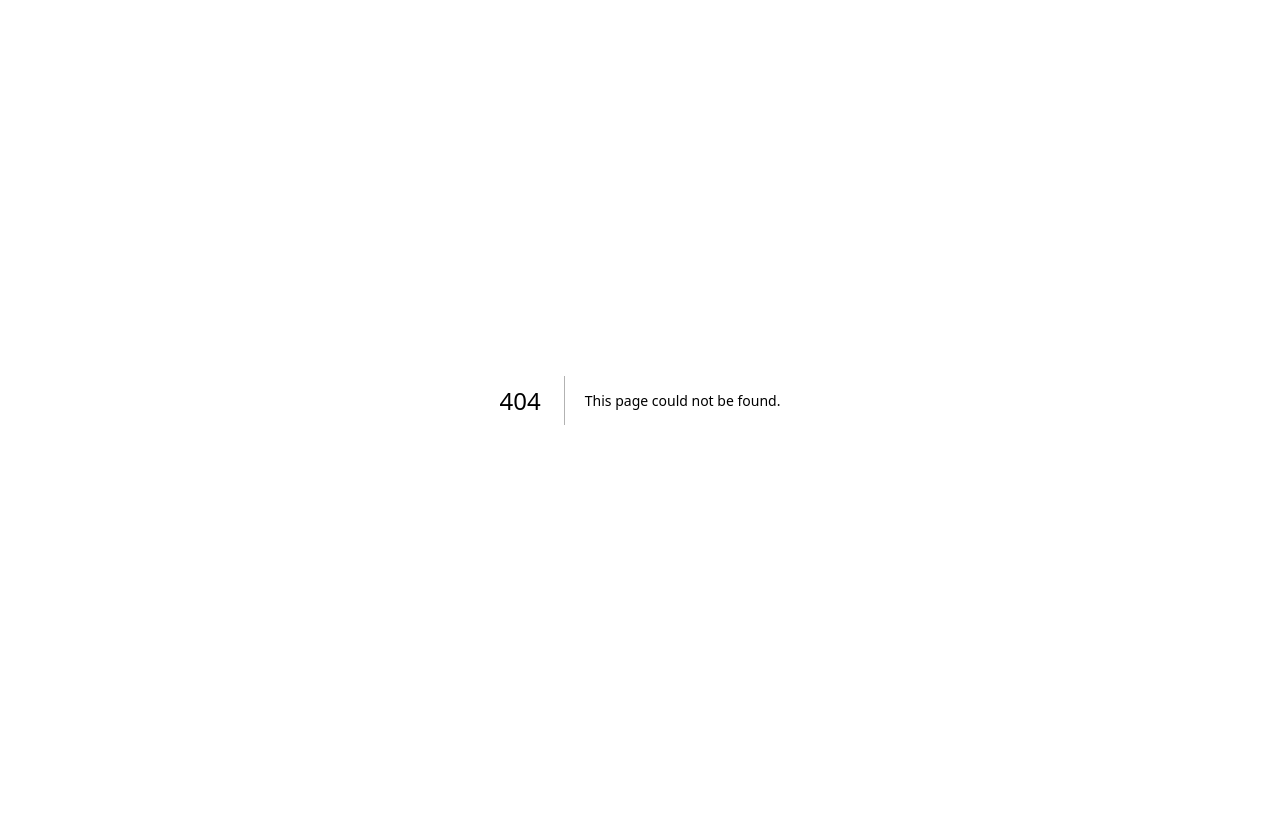
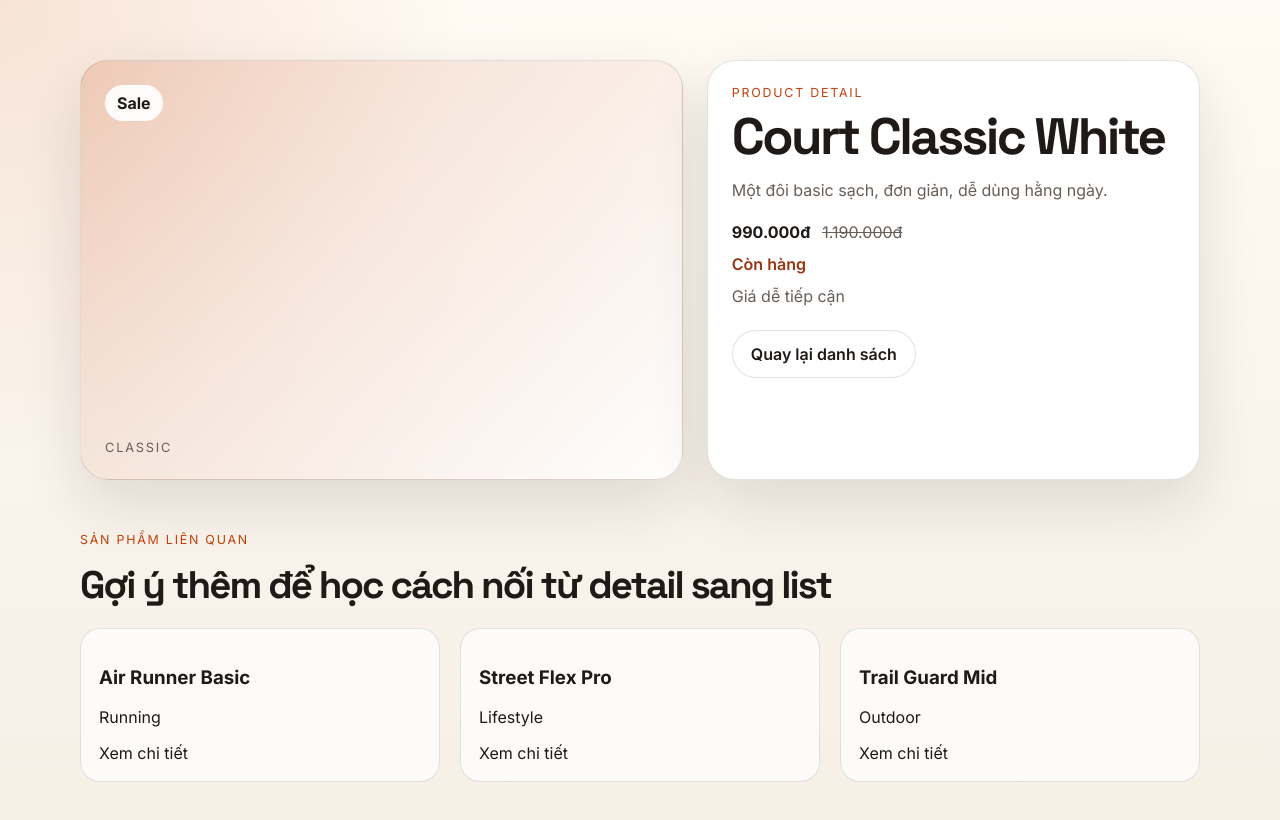
Before and after one commit to vannt1991/imic-21-04-2026, a Next.js app: page /products/court-classic-white in a window 1280 px wide. Before the commit this address had no page. Shown: the top 820 px of the page. Built offline with nearby package versions, Linux system fonts and the light colour scheme.

Commit message:
Milestone 3: Product detail
Signed-off-by: VanNT <nguyentienvan1991@gmail.com>

```diff
--- a/package.json
+++ b/package.json
@@ -6,7 +6,8 @@
     "dev": "next dev",
     "build": "next build",
     "start": "next start",
-    "lint": "eslint"
+    "lint": "eslint",
+    "test": "vitest run"
   },
   "dependencies": {
     "next": "16.2.5",
@@ -16,6 +17,7 @@
   "devDependencies": {
     "babel-plugin-react-compiler": "1.0.0",
     "eslint": "^9",
-    "eslint-config-next": "16.2.5"
+    "eslint-config-next": "16.2.5",
+    "vitest": "^4.1.6"
   }
 }
--- a/src/app/globals.css
+++ b/src/app/globals.css
@@ -202,6 +202,18 @@ select {
   box-shadow: var(--shadow);
 }
 
+.product-card__link {
+  display: grid;
+  height: 100%;
+  color: inherit;
+  text-decoration: none;
+}
+
+.product-card__link:focus-visible {
+  outline: 3px solid var(--accent);
+  outline-offset: -3px;
+}
+
 .product-card__image {
   min-height: 180px;
   display: grid;
@@ -259,6 +271,140 @@ select {
   color: #7f1d1d;
 }
 
+.product-detail {
+  padding: 40px 0 72px;
+}
+
+.product-detail__hero {
+  padding: 20px 0 40px;
+}
+
+.product-detail__grid {
+  display: grid;
+  grid-template-columns: minmax(0, 1.1fr) minmax(320px, 0.9fr);
+  gap: 24px;
+  align-items: stretch;
+}
+
+.product-detail__visual {
+  min-height: 420px;
+  display: flex;
+  flex-direction: column;
+  justify-content: space-between;
+  padding: 24px;
+  border: 1px solid var(--border);
+  border-radius: 28px;
+  background: linear-gradient(
+    135deg,
+    rgba(194, 65, 12, 0.18),
+    rgba(255, 255, 255, 0.88)
+  );
+  box-shadow: var(--shadow);
+}
+
+.product-detail__badge {
+  display: inline-flex;
+  width: fit-content;
+  padding: 8px 12px;
+  border-radius: 999px;
+  background: rgba(255, 255, 255, 0.92);
+  font-weight: 700;
+}
+
+.product-detail__visual-label {
+  margin: 0;
+  color: var(--muted);
+  text-transform: uppercase;
+  letter-spacing: 0.14em;
+  font-size: 0.8rem;
+}
+
+.product-detail__summary {
+  padding: 24px;
+  border: 1px solid var(--border);
+  border-radius: 28px;
+  background: var(--surface-strong);
+  box-shadow: var(--shadow);
+}
+
+.product-detail__eyebrow {
+  margin: 0 0 12px;
+  text-transform: uppercase;
+  letter-spacing: 0.14em;
+  font-size: 0.78rem;
+  color: var(--accent);
+}
+
+.product-detail__summary h1 {
+  margin: 0;
+  font-family: var(--font-space-grotesk), Arial, sans-serif;
+  font-size: clamp(2.2rem, 4vw, 4rem);
+  line-height: 0.96;
+  letter-spacing: -0.05em;
+}
+
+.product-detail__description {
+  margin: 16px 0 0;
+  color: var(--muted);
+  line-height: 1.7;
+}
+
+.product-detail__price-row {
+  display: flex;
+  align-items: baseline;
+  gap: 12px;
+  margin-top: 18px;
+}
+
+.product-detail__compare {
+  color: var(--muted);
+  text-decoration: line-through;
+}
+
+.product-detail__stock {
+  margin: 12px 0 0;
+  color: var(--accent-strong);
+  font-weight: 600;
+}
+
+.product-detail__stock--soldout {
+  color: #7f1d1d;
+}
+
+.product-detail__note {
+  margin: 12px 0 0;
+  color: var(--muted);
+}
+
+.product-detail__actions {
+  margin-top: 24px;
+}
+
+.product-detail__related {
+  padding-top: 12px;
+}
+
+.related-products__grid {
+  display: grid;
+  grid-template-columns: repeat(3, minmax(0, 1fr));
+  gap: 20px;
+}
+
+.related-products__item {
+  padding: 18px;
+  border: 1px solid var(--border);
+  border-radius: 20px;
+  background: rgba(255, 255, 255, 0.7);
+}
+
+.product-not-found {
+  padding: 96px 0 72px;
+}
+
+.product-not-found__inner {
+  max-width: 560px;
+}
+
 .products-page__hero {
   padding: 64px 0 28px;
 }
@@ -305,6 +451,11 @@ select {
     grid-template-columns: repeat(2, minmax(0, 1fr));
   }
 
+  .product-detail__grid,
+  .related-products__grid {
+    grid-template-columns: 1fr;
+  }
+
   .section-heading--split {
     grid-template-columns: 1fr;
   }
@@ -322,6 +473,10 @@ select {
   .products-page__grid,
   .section-heading--split {
     grid-template-columns: 1fr;
+  }
+
+  .product-detail__visual {
+    min-height: 300px;
   }
 }
 
--- /dev/null
+++ b/src/app/products/[slug]/page.js
@@ -0,0 +1,109 @@
+import Link from "next/link";
+import { notFound } from "next/navigation";
+import {
+  getProductBySlug,
+  getProductSlugs,
+  getRelatedProducts,
+} from "@/lib/products";
+import { formatVnd } from "@/lib/format-vnd";
+
+export function generateStaticParams() {
+  return getProductSlugs();
+}
+
+export async function generateMetadata({ params }) {
+  const { slug } = await params;
+  const product = getProductBySlug(slug);
+
+  if (!product) {
+    return {
+      title: "MiniShop | Không tìm thấy sản phẩm",
+      description: "Sản phẩm không tồn tại trong catalog demo của MiniShop.",
+    };
+  }
+
+  return {
+    title: `MiniShop | ${product.name}`,
+    description: product.description,
+  };
+}
+
+export default async function ProductDetailPage({ params }) {
+  const { slug } = await params;
+  const product = getProductBySlug(slug);
+
+  if (!product) {
+    notFound();
+  }
+
+  const relatedProducts = getRelatedProducts(product.slug);
+  const isSale = Boolean(product.originalPrice);
+
+  return (
+    <main className="product-detail">
+      <section className="product-detail__hero">
+        <div className="site-shell product-detail__grid">
+          <div className="product-detail__visual" aria-hidden="true">
+            <span className="product-detail__badge">{product.badge}</span>
+            <p className="product-detail__visual-label">{product.category}</p>
+          </div>
+
+          <div className="product-detail__summary">
+            <p className="product-detail__eyebrow">Product detail</p>
+            <h1>{product.name}</h1>
+            <p className="product-detail__description">{product.description}</p>
+
+            <div className="product-detail__price-row">
+              <strong>{formatVnd(product.price)}</strong>
+              {isSale ? (
+                <span className="product-detail__compare">
+                  {formatVnd(product.originalPrice)}
+                </span>
+              ) : null}
+            </div>
+
+            <p
+              className={`product-detail__stock ${
+                product.inStock ? "" : "product-detail__stock--soldout"
+              }`}
+            >
+              {product.inStock ? "Còn hàng" : "Hết hàng"}
+            </p>
+
+            <p className="product-detail__note">{product.note}</p>
+
+            <div className="product-detail__actions">
+              <Link href="/products" className="button button--secondary">
+                Quay lại danh sách
+              </Link>
+            </div>
+          </div>
+        </div>
+      </section>
+
+      <section className="product-detail__related">
+        <div className="site-shell">
+          <div className="section-heading">
+            <p className="section-heading__eyebrow">Sản phẩm liên quan</p>
+            <h2>Gợi ý thêm để học cách nối từ detail sang list</h2>
+          </div>
+
+          <div className="related-products__grid">
+            {relatedProducts.map((relatedProduct) => (
+              <article
+                key={relatedProduct.slug}
+                className="related-products__item"
+              >
+                <h3>{relatedProduct.name}</h3>
+                <p>{relatedProduct.category}</p>
+                <Link href={`/products/${relatedProduct.slug}`}>
+                  Xem chi tiết
+                </Link>
+              </article>
+            ))}
+          </div>
+        </div>
+      </section>
+    </main>
+  );
+}
--- a/src/lib/products.js
+++ b/src/lib/products.js
@@ -57,3 +57,15 @@ export const featuredProducts = products
     ...product,
     priceLabel: formatVnd(product.price),
   }));
+
+export function getProductBySlug(slug) {
+  return products.find((product) => product.slug === slug) ?? null;
+}
+
+export function getProductSlugs() {
+  return products.map((product) => ({ slug: product.slug }));
+}
+
+export function getRelatedProducts(slug, limit = 3) {
+  return products.filter((product) => product.slug !== slug).slice(0, limit);
+}
```
Also changed, not shown: src/app/products/[slug]/not-found.js (added, +20 -0 lines), src/components/product-card.js (+7 -1 lines), vitest.config.mjs (added, +16 -0 lines), 3 other files (tests, documents, lock files or other folders).
